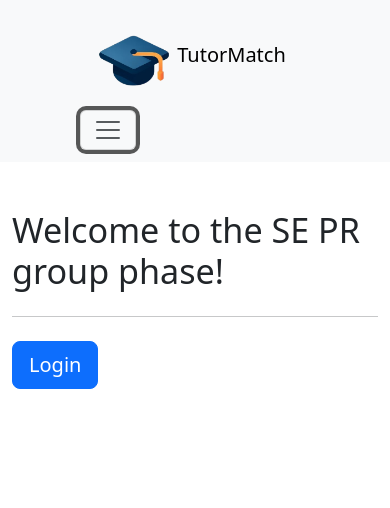
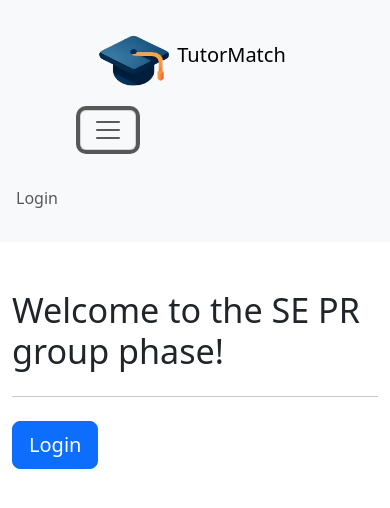
Before and after one commit to nikiblauer/tutormatch, an Angular app in the folder frontend/: page / in a window 390 px wide. Both pictures are taken after a click on the button "Toggle navigation". Shown: the top 508 px of the page. Built offline with nearby package versions, Linux system fonts and the light colour scheme.

Commit message:
bug: Toggle menu now working, Update Bootstrap version

```diff
--- a/frontend/package.json
+++ b/frontend/package.json
@@ -19,7 +19,7 @@
     "@angular/platform-browser": "17.3.4",
     "@angular/platform-browser-dynamic": "17.3.4",
     "@angular/router": "17.3.4",
-    "@ng-bootstrap/ng-bootstrap": "16.0.0",
+    "@ng-bootstrap/ng-bootstrap": "^16.0.0",
     "@popperjs/core": "2.11.8",
     "bootstrap": "5.3.3",
     "core-js": "3.36.1",
--- a/frontend/src/app/components/header/header.component.html
+++ b/frontend/src/app/components/header/header.component.html
@@ -5,12 +5,12 @@
       TutorMatch
     </a>
   </div>
-  <button class="navbar-toggler ml-5 m-1" type="button" data-toggle="collapse" data-target="#navbarSupportedContent"
-          aria-controls="navbarSupportedContent" aria-expanded="false" aria-label="Toggle navigation">
+  <button class="navbar-toggler ml-5 m-1" type="button" data-target="#navbarSupportedContent"
+          aria-controls="navbarSupportedContent" aria-expanded="false" aria-label="Toggle navigation" (click)="isCollapsed = !isCollapsed" [attr.aria-expanded]="!isCollapsed">
     <span class="navbar-toggler-icon"></span>
   </button>
 
-  <div class="collapse navbar-collapse" id="navbarSupportedContent">
+  <div class="collapse navbar-collapse" id="navbarSupportedContent" [ngbCollapse]="isCollapsed">
     <ul class="navbar-nav m-2">
       <li class="nav-item">
         <a class="nav-link text-truncate" *ngIf="authService.isLoggedIn()" routerLink="/myprofile"
--- a/frontend/src/app/components/header/header.component.ts
+++ b/frontend/src/app/components/header/header.component.ts
@@ -7,6 +7,7 @@ import {AuthService} from '../../services/auth.service';
   styleUrls: ['./header.component.scss']
 })
 export class HeaderComponent implements OnInit {
+  isCollapsed = true;
 
   constructor(public authService: AuthService) { }
 
```
Also changed, not shown: 1 other file (tests, documents, lock files or other folders).
